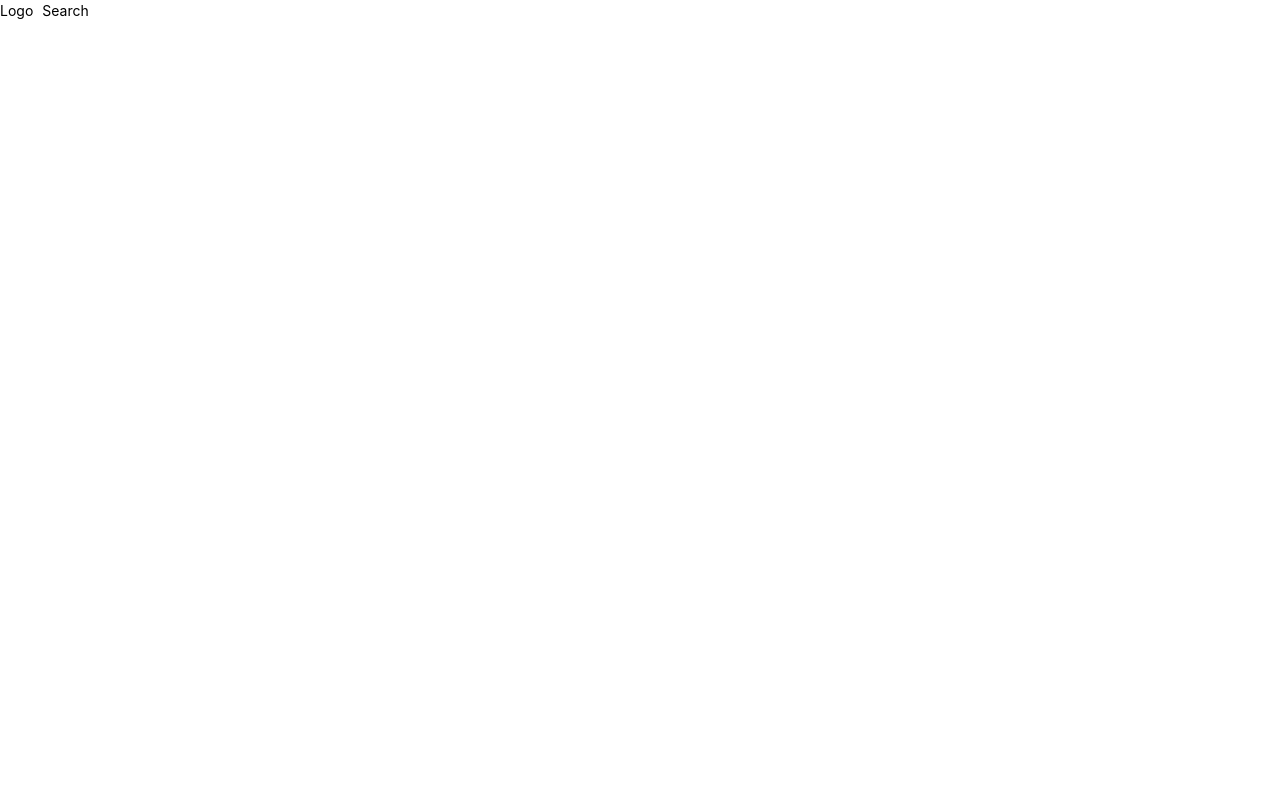
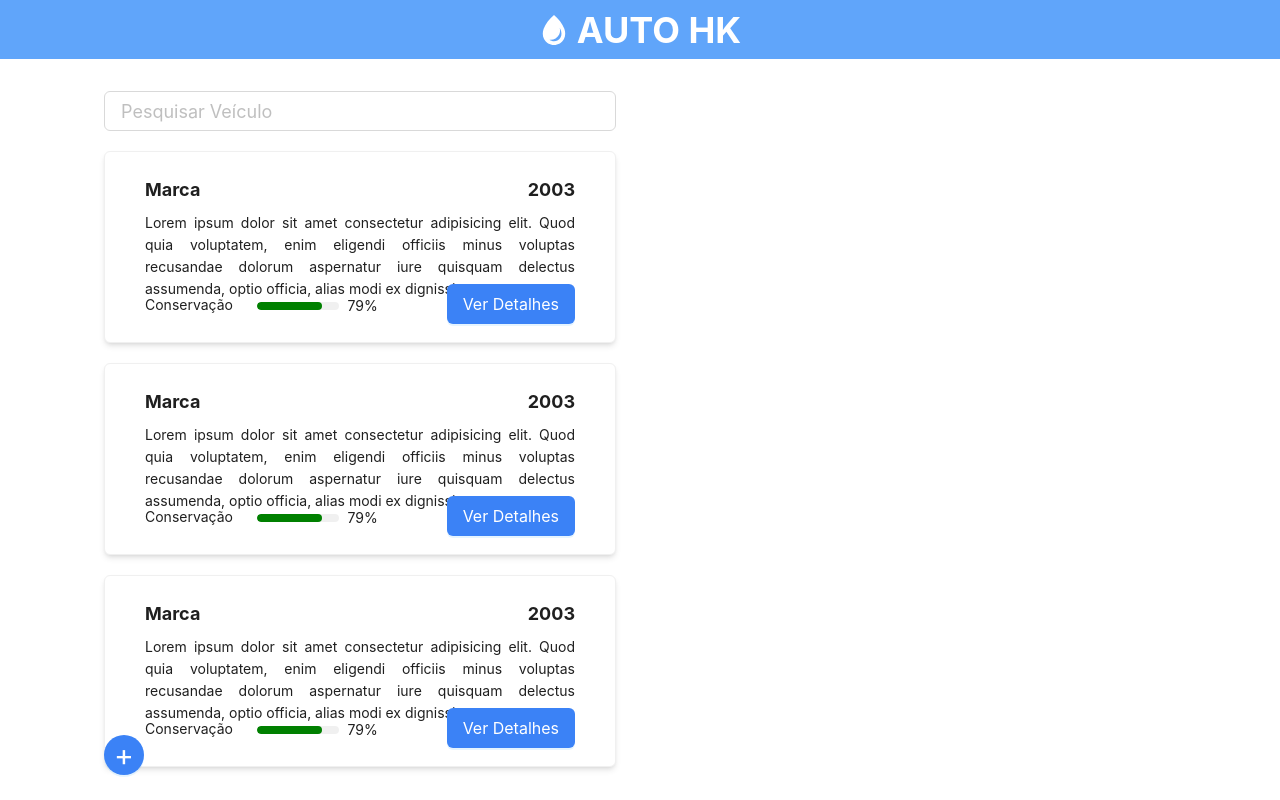
Before and after one commit to DiogoRodriguees/mini-projects, a React (Vite) app: page / in a window 1280 px wide. Built offline with nearby package versions, Linux system fonts and the light colour scheme.

Commit message:
:sparkles: card list created

```diff
--- a/src/App.tsx
+++ b/src/App.tsx
@@ -1,10 +1,11 @@
+import { Layout } from "antd";
 import { Home } from "./screens/home";
 
 function App() {
     return (
-        <div>
+        <Layout className="bg-white h-screen">
             <Home />
-        </div>
+        </Layout>
     );
 }
 
--- /dev/null
+++ b/src/components/CardList/index.tsx
@@ -0,0 +1,11 @@
+import { ReactElement } from "react";
+
+type CardListProps = {
+    children: ReactElement[];
+};
+
+export const CardList: React.FC<CardListProps> = ({
+    children,
+}: CardListProps) => {
+    return <div className="h-5/6 overflow:scroll ">{children}</div>;
+};
--- /dev/null
+++ b/src/components/Header/index.tsx
@@ -0,0 +1,16 @@
+import { Col, Row, Typography } from "antd";
+import React from "react";
+import { ImDroplet } from "react-icons/im";
+
+export const Header: React.FC = () => {
+    return (
+        <Row className="bg-blue-400 h-16 flex flex-row justify-center items-center px-24">
+            <Col className="flex items-center gap-2">
+                <ImDroplet size="30" color="white" />
+                <Typography.Text className="text-white text-4xl font-bold">
+                    AUTO HK
+                </Typography.Text>
+            </Col>
+        </Row>
+    );
+};
--- /dev/null
+++ b/src/components/Search/index.tsx
@@ -0,0 +1,18 @@
+import { Input } from "antd";
+import React, { useEffect, useState } from "react";
+
+export const SearchGeneric: React.FC = () => {
+    const [searchValue, setSearchValue] = useState<string>("");
+
+    useEffect(() => {
+        console.log(searchValue);
+    }, [searchValue]);
+    return (
+        <Input
+            placeholder="Pesquisar Veículo"
+            defaultValue={""}
+            onChange={(e) => setSearchValue(e.target.value)}
+            className="text-lg px-4 h-10 w-ful"
+        />
+    );
+};
--- /dev/null
+++ b/src/screens/home/CardDetail/index.tsx
@@ -0,0 +1,48 @@
+import { Card, Col, Flex, Progress, Typography } from "antd";
+
+export const CardDetail = () => {
+    const defineColor = (percent: number) => {
+        if (percent < 25) return "red";
+        if (percent < 50) return "orange";
+        if (percent < 75) return "yellow";
+        return "green";
+    };
+
+    return (
+        <Card className="bg-white h-5/6 w-full px-10 py-8 rounded-md shadow-md ">
+            <Col>
+                <Flex className="justify-start items-center">
+                    <Typography.Text className="text-4xl">
+                        Marca - 2003
+                    </Typography.Text>
+                </Flex>
+                <Flex className="w-4/5 gap-2 my-10" vertical>
+                    <Typography.Text>Conservação</Typography.Text>
+                    <Progress
+                        className="w-2/5"
+                        percent={79}
+                        strokeColor={defineColor(79)}
+                    />
+                </Flex>
+                <Flex>
+                    <Typography.Text className="text-justify">
+                        Lorem ipsum dolor sit amet consectetur adipisicing elit.
+                        Ullam provident quos saepe doloremque atque sint
+                        laudantium aliquam! Error debitis saepe, vero voluptatem
+                        illo distinctio molestiae cupiditate molestias
+                        perspiciatis velit perferendis. Lorem ipsum dolor sit
+                        amet consectetur adipisicing elit. Ullam provident quos
+                        saepe doloremque atque sint laudantium aliquam! Error
+                        debitis saepe, vero voluptatem illo distinctio molestiae
+                        cupiditate molestias perspiciatis velit perferendis.
+                        Lorem ipsum dolor sit amet consectetur adipisicing elit.
+                        Ullam provident quos saepe doloremque atque sint
+                        laudantium aliquam! Error debitis saepe, vero voluptatem
+                        illo distinctio molestiae cupiditate molestias
+                        perspiciatis velit perferendis.
+                    </Typography.Text>
+                </Flex>
+            </Col>
+        </Card>
+    );
+};
--- /dev/null
+++ b/src/screens/home/CardVehicle/index.tsx
@@ -0,0 +1,59 @@
+import { Button, Card, Flex, Progress, Typography } from "antd";
+import React from "react";
+
+type CardComponentProps = {
+    showCardDetails: () => void;
+};
+
+export const CardVehicle: React.FC<CardComponentProps> = ({
+    showCardDetails,
+}: CardComponentProps) => {
+    const defineColor = (percent: number) => {
+        if (percent < 25) return "red";
+        if (percent < 50) return "orange";
+        if (percent < 75) return "yellow";
+        return "green";
+    };
+
+    return (
+        <Card className="bg-white h-48 w-9/10 my-5 px-4 rounded-md shadow-md ">
+            <Flex vertical>
+                <Flex className="justify-between">
+                    <Typography.Text className="font-bold text-lg">
+                        Marca
+                    </Typography.Text>
+                    <Typography.Text className="font-bold text-lg">
+                        2003
+                    </Typography.Text>
+                </Flex>
+                <Flex>
+                    <Typography.Text className="h-16  text-justify my-2">
+                        Lorem ipsum dolor sit amet consectetur adipisicing elit.
+                        Quod quia voluptatem, enim eligendi officiis minus
+                        voluptas recusandae dolorum aspernatur iure quisquam
+                        delectus assumenda, optio officia, alias modi ex
+                        dignissimos saepe.
+                    </Typography.Text>
+                </Flex>
+
+                <Flex className="justify-between items-baseline">
+                    <Flex className="w-4/5 gap-6">
+                        <Typography.Text>Conservação</Typography.Text>
+                        <Progress
+                            className="w-2/5"
+                            percent={79}
+                            strokeColor={defineColor(79)}
+                        />
+                    </Flex>
+                    <Button
+                        type="primary"
+                        onClick={() => showCardDetails()}
+                        className="bg-blue-500 justify-end h-10 text-base"
+                    >
+                        Ver Detalhes
+                    </Button>
+                </Flex>
+            </Flex>
+        </Card>
+    );
+};
--- /dev/null
+++ b/src/screens/home/List/index.tsx
@@ -0,0 +1,89 @@
+import { Button, Checkbox, Flex, Form, Input, Modal, Row } from "antd";
+import { ReactElement, useState } from "react";
+import { CardList } from "../../../components/CardList";
+import { SearchGeneric } from "../../../components/Search";
+
+type FieldType = {
+    model?: string;
+    year?: number;
+    brand?: string;
+};
+
+type ListCardProps = {
+    list: ReactElement[];
+};
+
+export const List: React.FC<ListCardProps> = ({ list }: ListCardProps) => {
+    const [activeModal, setActiveModal] = useState(false);
+
+    const handleSubmit = (values: FieldType) => {
+        console.log(values);
+    };
+
+    return (
+        <>
+            <Flex className="justify-start gap-4">
+                <SearchGeneric />
+
+                <Modal
+                    open={activeModal}
+                    title="Adicionar veiculo"
+                    onCancel={() => setActiveModal(!activeModal)}
+                    footer={[]}
+                >
+                    <Form
+                        name="basic"
+                        onFinish={handleSubmit}
+                        initialValues={{
+                            mode: "",
+                            year: 2000,
+                            brand: "",
+                            sold: false,
+                        }}
+                    >
+                        <Form.Item name="model" className="flex flex-col">
+                            <Input type="text" />
+                        </Form.Item>
+
+                        <Form.Item name="year">
+                            <Input type="number" />
+                        </Form.Item>
+
+                        <Form.Item name="brand">
+                            <Input type="text" />
+                        </Form.Item>
+
+                        <Form.Item
+                            name="sold"
+                            valuePropName="checked"
+                            wrapperCol={{ offset: 8 }}
+                        >
+                            <Checkbox>Marcar como vendido</Checkbox>
+                        </Form.Item>
+
+                        <Row className="flex justify-end gap-2" gutter={20}>
+                            <Button
+                                key="back"
+                                onClick={() => setActiveModal(!activeModal)}
+                            >
+                                Cancelar
+                            </Button>
+
+                            <Button key="submit" htmlType="submit">
+                                Adicionar
+                            </Button>
+                        </Row>
+                    </Form>
+                </Modal>
+            </Flex>
+            <CardList children={list} />
+            <Button
+                className="h-10 w-10 rounded-full text-center text-3xl flex justify-center items-center bg-blue-500"
+                type="primary"
+                onClick={() => setActiveModal(!activeModal)}
+            >
+                +
+            </Button>
+        </>
+    );
+};
--- a/src/screens/home/index.tsx
+++ b/src/screens/home/index.tsx
@@ -1,12 +1,35 @@
-import { Col, Row } from "antd";
+import { Col, Flex } from "antd";
+import { useState } from "react";
+import { Header } from "../../components/Header";
+import { CardDetail } from "./CardDetail";
+import { CardVehicle } from "./CardVehicle";
+import { List } from "./List";
 
 export const Home: React.FC = () => {
+    const [cardDetail, setCardDetail] = useState(false);
+
+    const setCardDetailView = () => {
+        setCardDetail(!cardDetail);
+    };
+
+    const cardListExample = [
+        <CardVehicle showCardDetails={() => setCardDetailView()} />,
+        <CardVehicle showCardDetails={() => setCardDetailView()} />,
+        <CardVehicle showCardDetails={() => setCardDetailView()} />,
+    ];
     return (
         <>
-            <Row gutter={9}>
-                <Col>Logo</Col>
-                <Col>Search</Col>
-            </Row>
+            <Header />
+            <div className="min-h-[calc(100vh-64px)] w-screen px-20">
+                <Flex className="w-full h-full bg-white">
+                    <Col className="w-1/2 py-8 px-6 h-full">
+                        <List list={cardListExample} />
+                    </Col>
+                    <Col className="w-1/2 h-full py-8 px-6">
+                        {cardDetail && <CardDetail />}
+                    </Col>
+                </Flex>
+            </div>
         </>
     );
 };
```
